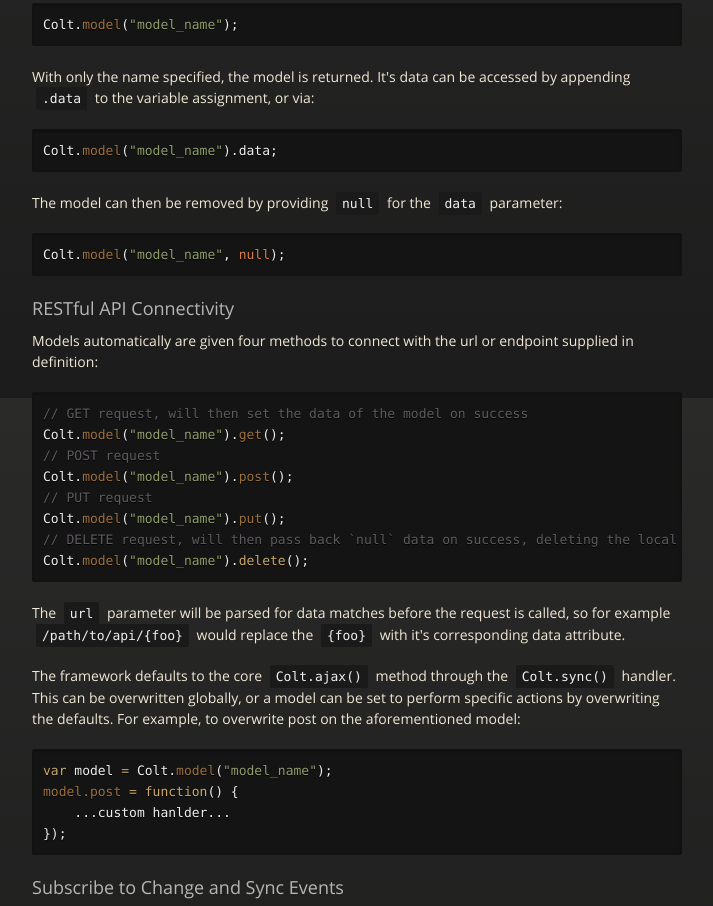
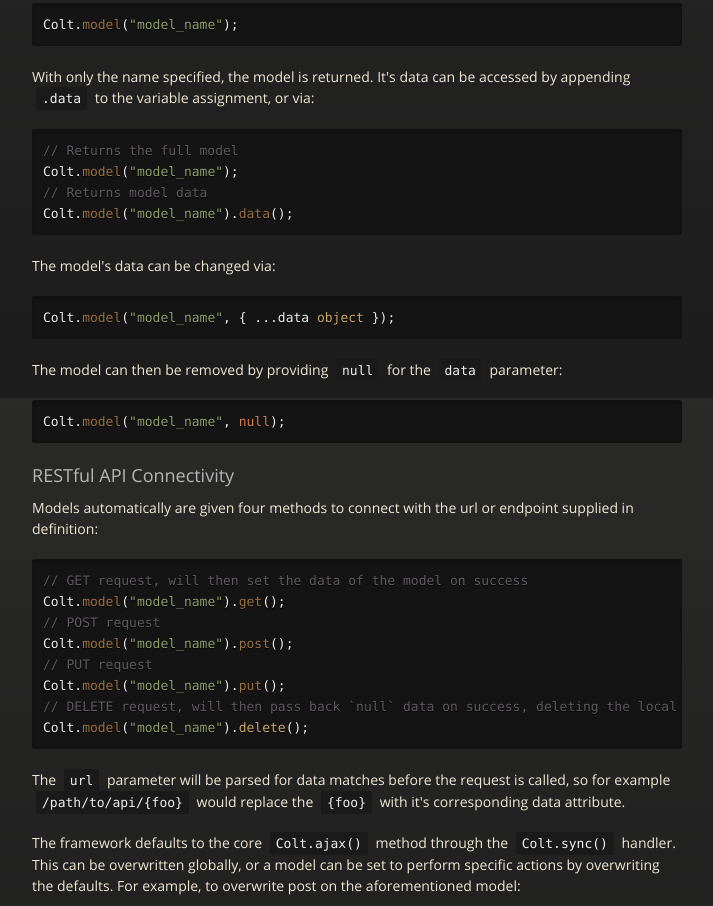
Before and after one commit to ksafranski/ColtJS, a plain HTML site: page index.html in a window 1280 px wide. Shown: the part 6002-6908 px from the top of the page, without its empty margins (283-996 px from the left). Drawn offline with nearby package versions, Linux system fonts and the light colour scheme.

Commit message:
Update model docs

```diff
--- a/index.html
+++ b/index.html
@@ -310,7 +310,15 @@ define(['colt','jquery'], function (Colt,$) {
 
 <p>With only the name specified, the model is returned. It's data can be accessed by appending <code>.data</code> to the variable assignment, or via:
 
-<pre><code data-language="javascript">Colt.model("model_name").data;</code></pre>
+<pre><code data-language="javascript">// Returns the full model
+Colt.model("model_name");
+// Returns model data
+Colt.model("model_name").data();
+</code></pre>
+
+<p>The model's data can be changed via:</p>
+
+<pre><code data-language="javascript">Colt.model("model_name", { ...data object });</code></pre>
 
 <p>The model can then be removed by providing <code>null</code> for the <code>data</code> parameter:</p>
 
```
